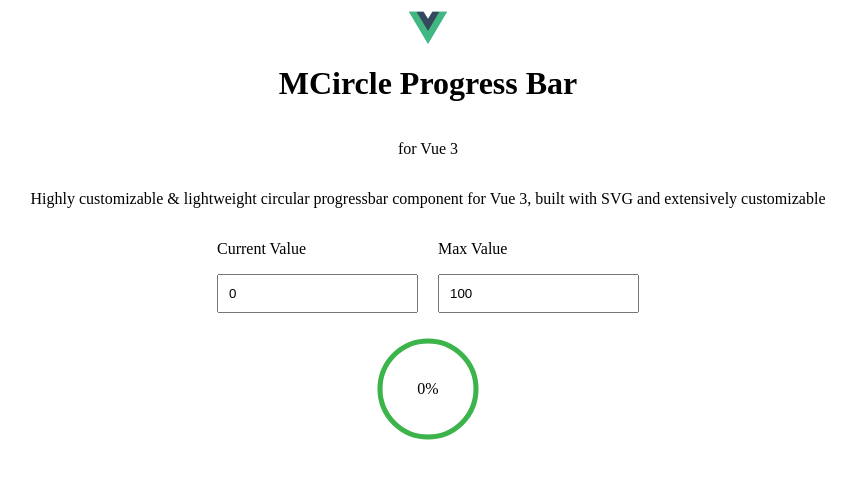
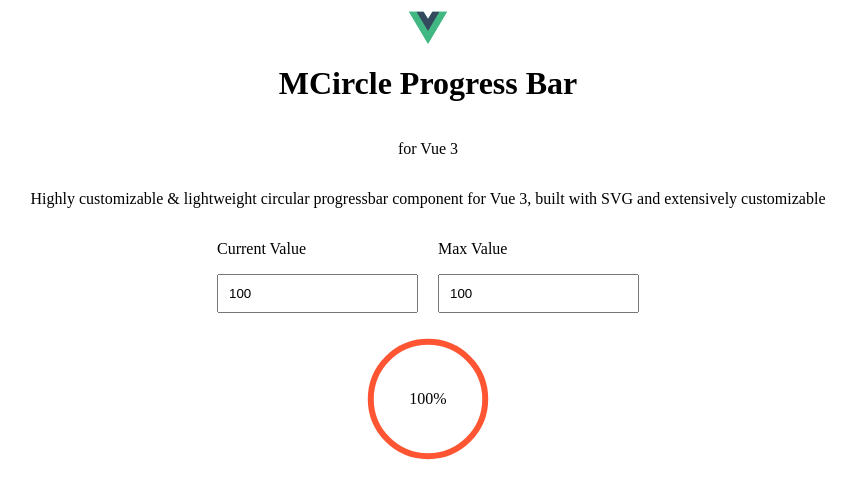
Before and after one commit to mkolsv/circle-progress.vue, a Vue app: page / in a window 1280 px wide. Shown: the top 498 px of the page, without its empty margins (212-1068 px from the left). Built offline with nearby package versions, Linux system fonts and the light colour scheme.

Commit message:
release 3.1.0

```diff
--- a/src/App.vue
+++ b/src/App.vue
@@ -1,9 +1,10 @@
 <template>
     <div class="circle-wrapper">
-  <img src="./assets/vue.svg">
+        <img alt="Circle Progress Vue" src="./assets/vue.svg">
         <h1 class="circle-title">MCircle Progress Bar</h1>
         <p>for Vue 3</p>
-  <p>Highly customizable & lightweight circular progressbar component for Vue 3, built with SVG and extensively customizable</p>
+        <p>Highly customizable & lightweight circular progressbar component for Vue 3, built with SVG and extensively
+            customizable</p>
         <div class="circle-inputs">
             <div class="circle-input__wrapper">
                 <p class="circle-input__title circle-input__current">Current Value</p>
@@ -20,30 +21,16 @@
             :max="max"
             percentage
             rounded
-      reversed-filling
         />
     </div>
 </template>
 
 <script setup>
 import CircleProgressBar from './CircleProgressBar.vue';
-import { onMounted, ref } from 'vue';
+import { ref } from 'vue';
 
-let value = ref(100);
-
+const value = ref(100);
 const max = ref(100);
-
-const decrease = () => {
-    setTimeout(() => {
-        value.value = value.value - 1;
-
-        if (value.value !== 0) decrease();
-    }, 30);
-}
-
-onMounted(() => {
-    decrease();
-});
 </script>
 
 <style scoped>
--- a/src/CircleProgressBar.vue
+++ b/src/CircleProgressBar.vue
@@ -3,8 +3,8 @@
         <svg
             class="circle-progress__svg"
             viewBox="0 0 104 104"
-        width="104"
-        height="104"
+            :width="size"
+            :height="size"
         >
             <circle
                 class="circle-progress__circle circle-progress__line--back"
@@ -28,7 +28,7 @@
             <span v-if="percentage" class="circle-progress__percentage">
                 {{ getPercentage }}
             </span>
-      <slot />
+            <slot/>
         </div>
     </div>
 </template>
@@ -93,15 +93,21 @@
         type: Boolean,
         required: false,
         default: false
+    },
+
+    size: {
+        type: [String, Number],
+        required: false,
+        default: '124'
     }
 });
 
 const isLimitReached = computed(() => props.max <= props.value);
 const fillingCircleClasses = computed(() => {
     return {
-    'circle-progress__line--top--rounded' : props.rounded,
-    'circle-progress__line--filled' : isLimitReached.value,
-    'circle-progress__line--unfilled' : !isLimitReached.value,
+        'circle-progress__line--top--rounded': props.rounded,
+        'circle-progress__line--filled': isLimitReached.value,
+        'circle-progress__line--unfilled': !isLimitReached.value,
     };
 });
 
@@ -125,13 +131,16 @@
 const getPercentage = computed(() => {
     return Math.floor(props.value / props.max * 100) + '%';
 });
-
 </script>
 
 <style>
 @keyframes filling {
-  from { stroke-dashoffset: v-bind("dashArray"); }
-  to { stroke-dashoffset: v-bind("dashOffset"); }
+    from {
+        stroke-dashoffset: v-bind("dashArray");
+    }
+    to {
+        stroke-dashoffset: v-bind("dashOffset");
+    }
 }
 
 .circle-progress__circle {
```
Also changed, not shown: package.json (+5 -7 lines), 4 other files (tests, documents, lock files or other folders). Lines whose indentation alone changed are shown as unchanged.
